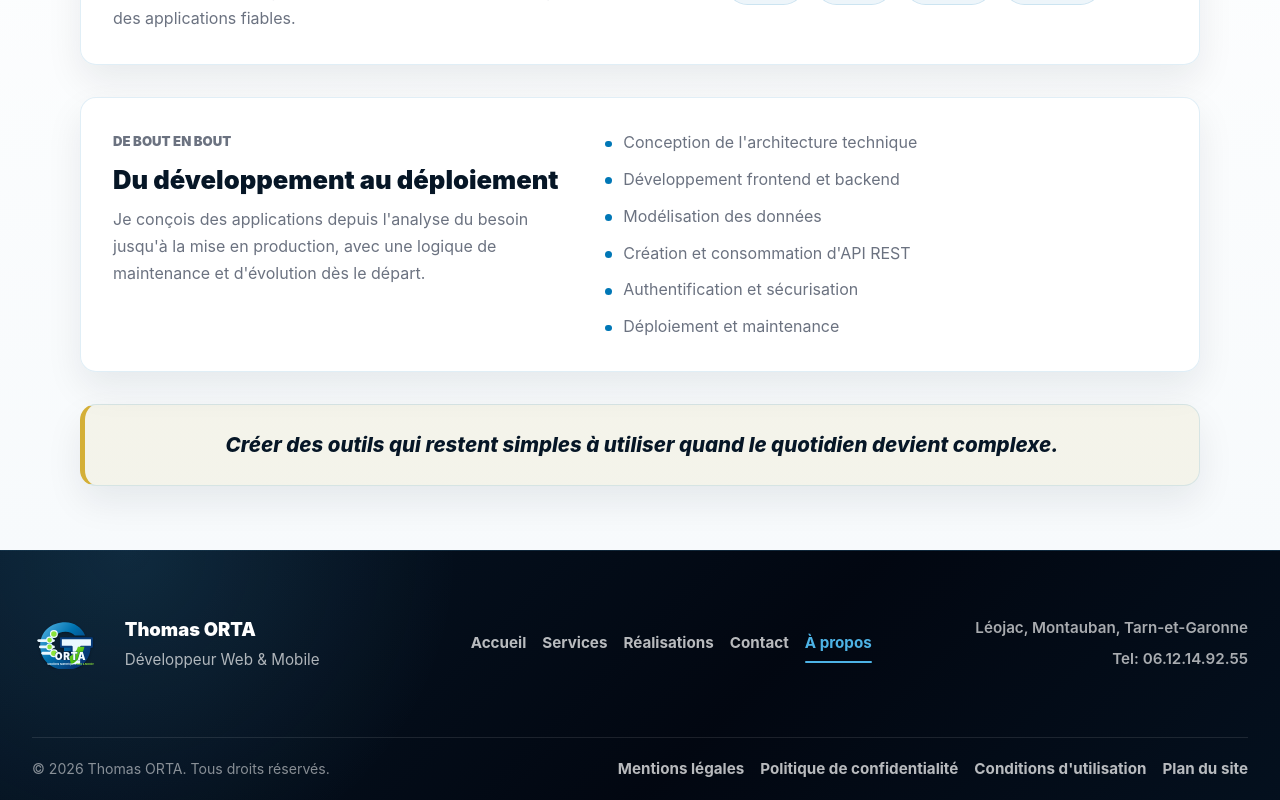
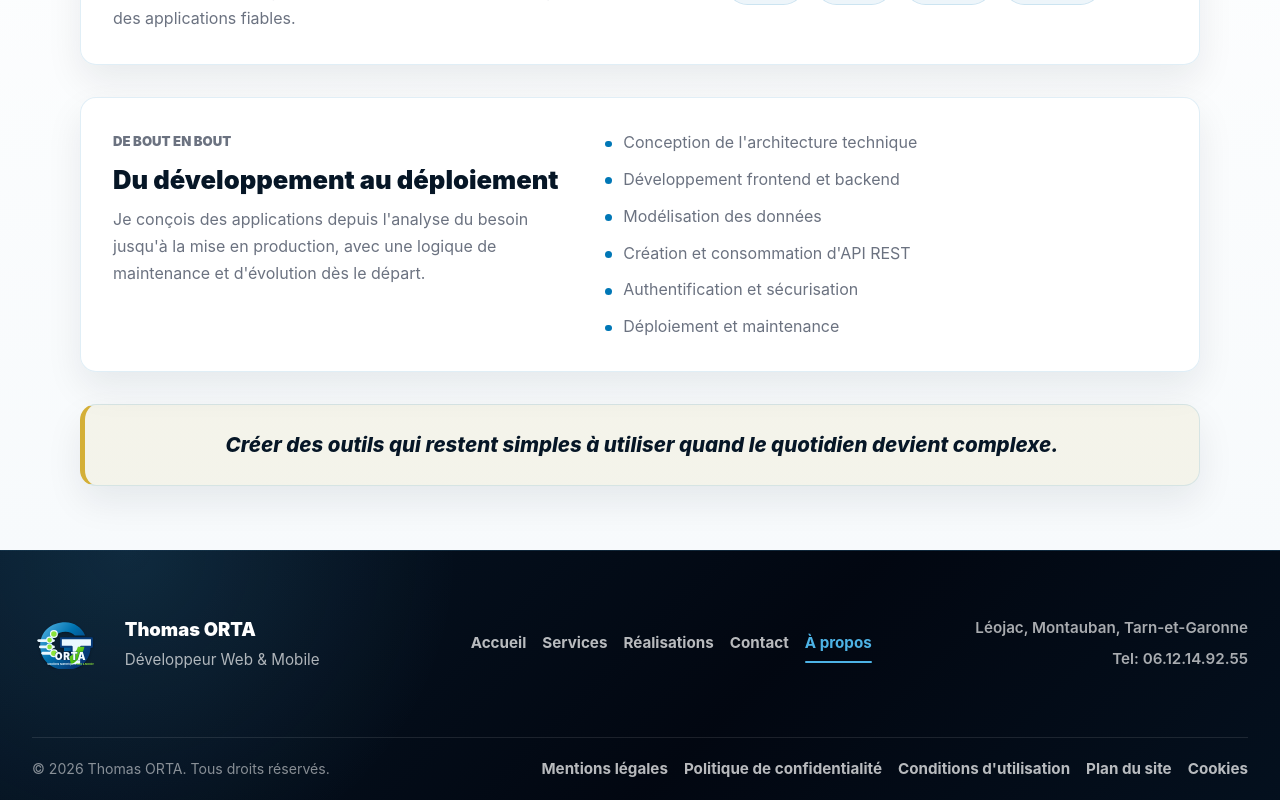
Before and after one commit to Web82-Thom/thomasorta_site, a React (Vite) app in the folder frontend/: page /a-propos in a window 1280 px wide. Shown: the part 1357-2157 px from the top of the page. Built offline with nearby package versions, Linux system fonts and the light colour scheme.

Commit message:
feat(shared): implement cookie consent management

```diff
--- a/frontend/src/layouts/Footer/Footer.module.css
+++ b/frontend/src/layouts/Footer/Footer.module.css
@@ -53,7 +53,8 @@
 }
 
 .nav a,
-.legalLinks a {
+.legalLinks a,
+.legalButton {
   position: relative;
   color: rgb(255 255 255 / 72%);
   font-size: 0.95rem;
@@ -65,10 +66,16 @@
 }
 
 .nav a:hover,
-.legalLinks a:hover {
+.legalLinks a:hover,
+.legalButton:hover {
   color: var(--color-primary-light);
 }
 
+.legalButton {
+  padding: 0;
+  background: none;
+  border: none;
+}
 .nav a:hover {
   transform: translateY(-1px);
 }
--- a/frontend/src/layouts/Footer/Footer.tsx
+++ b/frontend/src/layouts/Footer/Footer.tsx
@@ -2,6 +2,7 @@ import { Link, useLocation } from "react-router-dom";
 import logo from "../../assets/images/logo-header.svg";
 import styles from "./Footer.module.css";
 import type { FooterProps } from "./Footer.types";
+import { useCookieConsent } from "../../shared/cookie-consent";
 
 const currentYear = new Date().getFullYear();
 
@@ -12,6 +13,7 @@ export function Footer({ className }: FooterProps) {
   const isPortfolioActive = pathname === "/" && hash === "#portfolio";
   const isContactActive = pathname === "/" && hash === "#contact";
   const isAboutActive = pathname === "/a-propos";
+  const { reset } = useCookieConsent();
 
   return (
     <footer className={`${styles.footer} ${className ?? ""}`}>
@@ -79,6 +81,9 @@ export function Footer({ className }: FooterProps) {
           </Link>
           <Link to="/conditions-utilisation">Conditions d'utilisation</Link>
           <Link to="/plan-du-site">Plan du site</Link>
+          <button type="button" className={styles.legalButton} onClick={reset}>
+            Cookies
+          </button>
         </div>
       </div>
     </footer>
```
